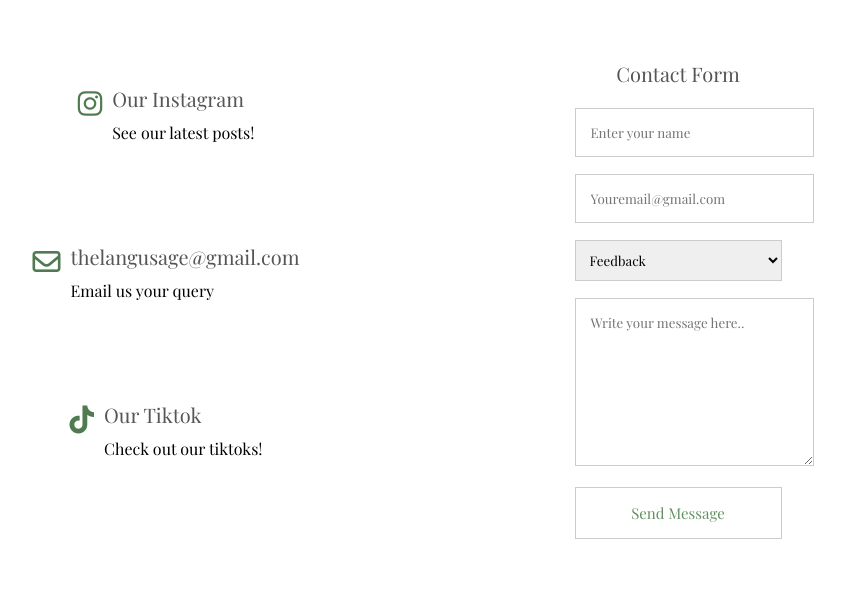
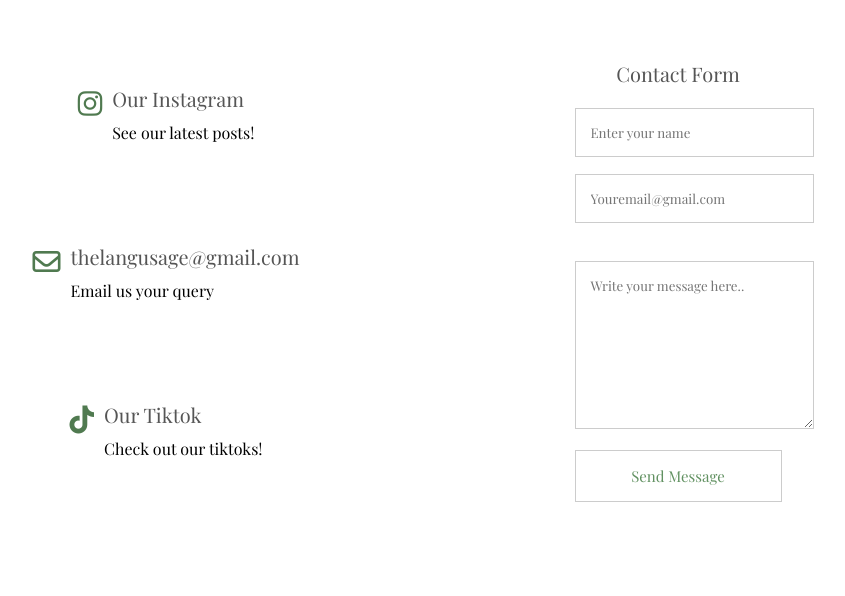
Before and after one commit to thelangusage/thelangusage.github.io, a PHP site: page /contact.php in a window 1280 px wide. Shown: the part 720-1316 px from the top of the page, without its empty margins (193-1038 px from the left). Run offline with PHP 8.4, Linux system fonts and the light colour scheme; some libraries are stand-ins or nearby versions; some web fonts are replaced.

Commit message:
Update contact.php

```diff
--- a/contact.php
+++ b/contact.php
@@ -94,13 +94,6 @@
 
 							<br>
 
-							<select id="select" name="reason">
-								<option id="feedback" name="feedback">Feedback</option>
-								<option id="reportb" name="reportb">Report a bug</option>
-								<option id="requestl" name="requestl">Request a language</option>
-								<option id="other" name="other">Other</option>
-							</select>
-
 							<br>
 
 							<textarea name="message" id="message" rows="8" placeholder="Write your message here.." required></textarea>
```
